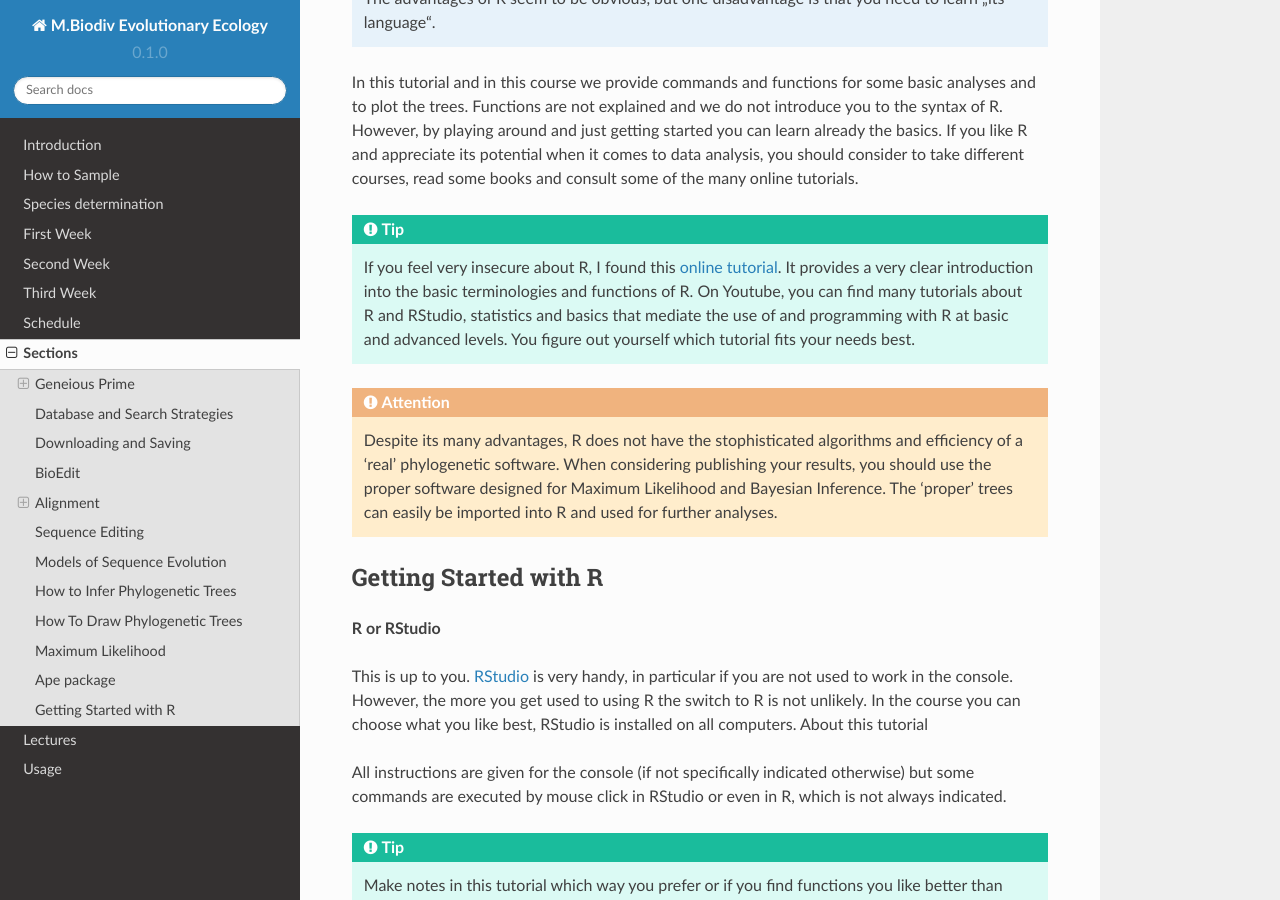
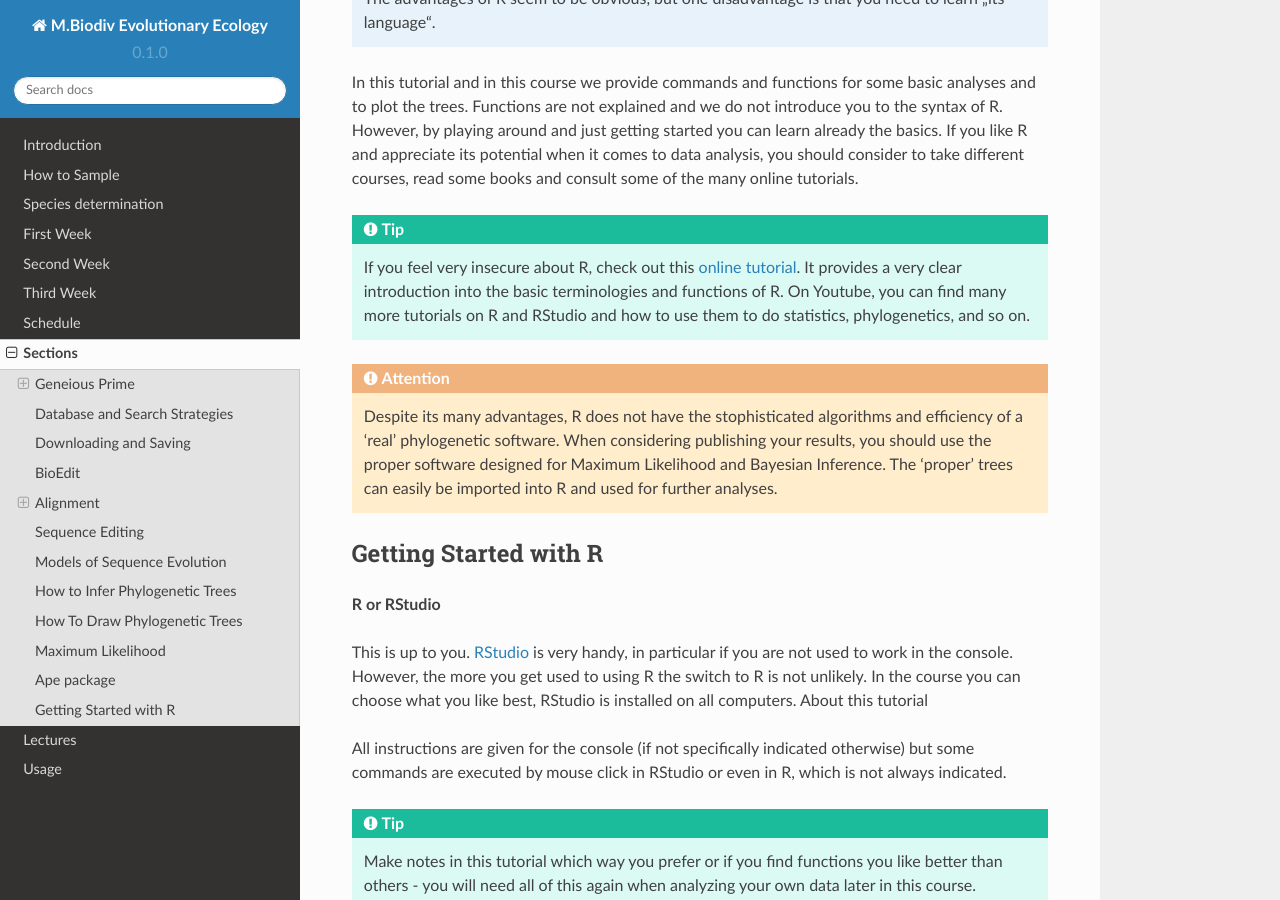
Before and after one commit to bheimbu/evolutionary_ecology, a Sphinx documentation site: the page built from docs/source/section.rst, in a window 1280 px wide and 900 px high, scrolled down 30755 px. Built offline with Sphinx 7.4.7 and the Read the Docs theme 2.0.0, drawn with Linux system fonts in a browser that asks for light colours.

Commit message:
Update section.rst

```diff
--- a/docs/source/section.rst
+++ b/docs/source/section.rst
@@ -602,8 +602,8 @@ In this tutorial and in this course we provide commands and functions for some b
 
 .. tip::
 
-  If you feel very insecure about R, I found this `online tutorial  <https://www.pluralsight.com/search?q=R>`_. It provides a very clear introduction into the basic terminologies and functions of R.
-  On Youtube, you can find many tutorials about R and RStudio, statistics and basics that mediate the use of and programming with R at basic and advanced levels. You figure out yourself which tutorial fits your needs best.
+  If you feel very insecure about R, check out this `online tutorial  <https://www.pluralsight.com/search?q=R>`_. It provides a very clear introduction into the basic terminologies and functions of R.
+  On Youtube, you can find many more tutorials on R and RStudio and how to use them to do statistics, phylogenetics, and so on.
 
 .. attention::
 
```
